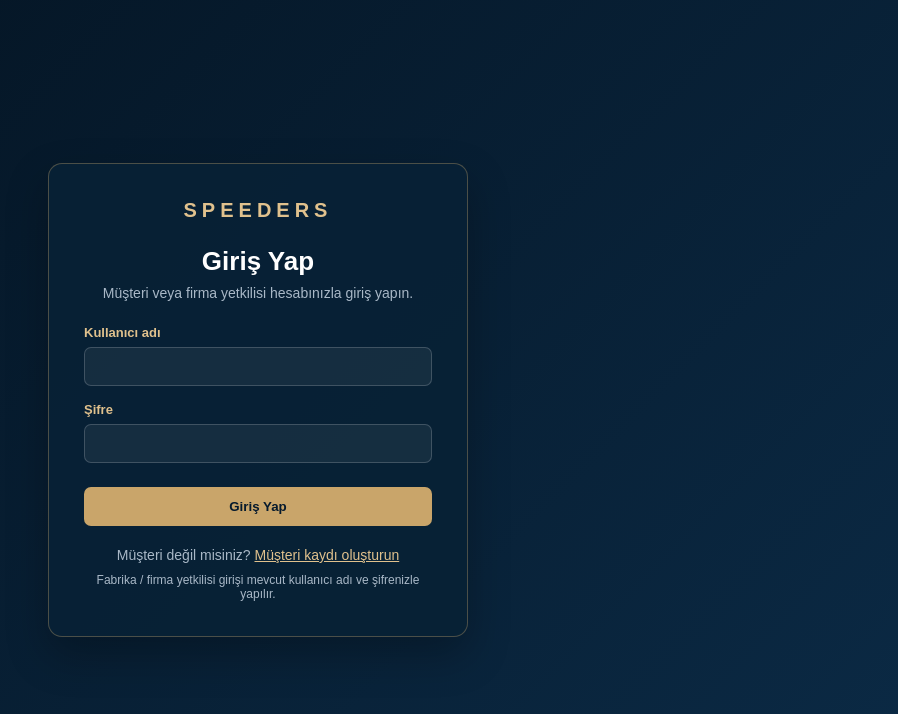
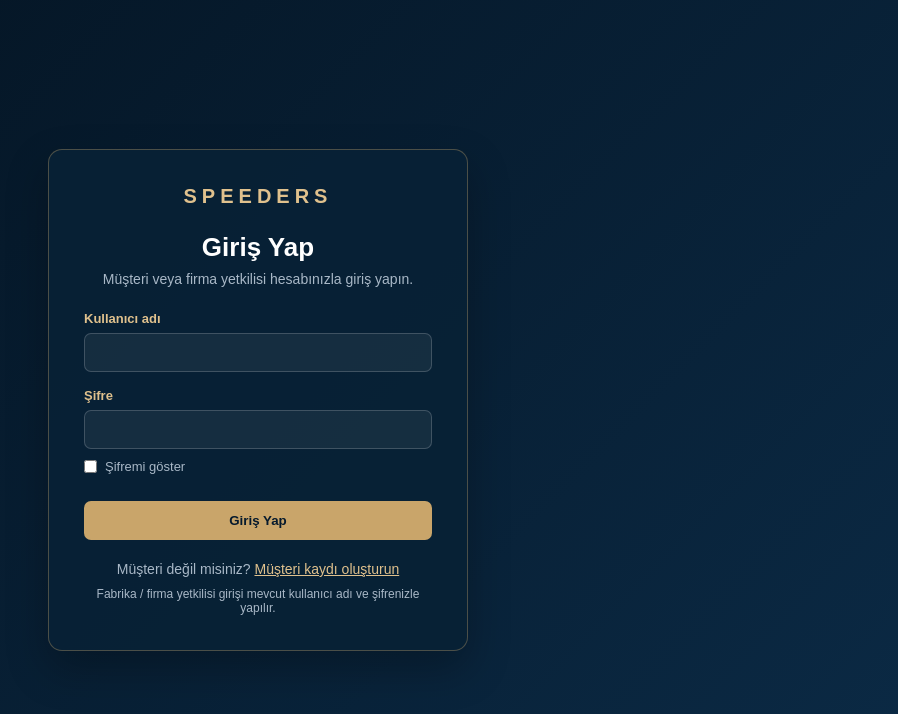
Before and after one commit to Teowol/ERP, a Django app: template core/templates/registration/login.html in a window 1280 px wide. Shown: the top 714 px of the page, without its empty margins (382-1280 px from the left). Run offline with Django 5.2, Linux system fonts and the light colour scheme; the template is opened without the code that fills it, so the values that code supplies are empty, except form fields; tables that the repository leaves empty hold one stand-in row (values such as "Sample post"); form fields are guessed from the names that the template uses.

Commit message:
şifre göster eklendi

```diff
--- a/core/templates/registration/login.html
+++ b/core/templates/registration/login.html
@@ -51,6 +51,22 @@
             background: rgba(255, 255, 255, 0.06);
         }
         input:focus { border-color: var(--gold); }
+        .show-password {
+            display: inline-flex;
+            align-items: center;
+            gap: 8px;
+            margin: 10px 0 0;
+            color: var(--muted);
+            font-size: 13px;
+            font-weight: 400;
+            cursor: pointer;
+        }
+        .show-password input {
+            width: auto;
+            margin: 0;
+            accent-color: var(--gold);
+            cursor: pointer;
+        }
         button {
             width: 100%;
             margin-top: 24px;
@@ -85,6 +101,10 @@
             {{ form.username }}
             <label for="id_password">Şifre</label>
             {{ form.password }}
+            <label class="show-password" for="show-password">
+                <input type="checkbox" id="show-password" aria-controls="id_password">
+                Şifremi göster
+            </label>
             <button type="submit">Giriş Yap</button>
         </form>
         <p class="bottom-link">
@@ -94,5 +114,10 @@
             Fabrika / firma yetkilisi girişi mevcut kullanıcı adı ve şifrenizle yapılır.
         </p>
     </main>
+    <script>
+        document.getElementById("show-password").addEventListener("change", function () {
+            document.getElementById("id_password").type = this.checked ? "text" : "password";
+        });
+    </script>
 </body>
 </html>
```
Also changed, not shown: .github/workflows/ci.yml.
